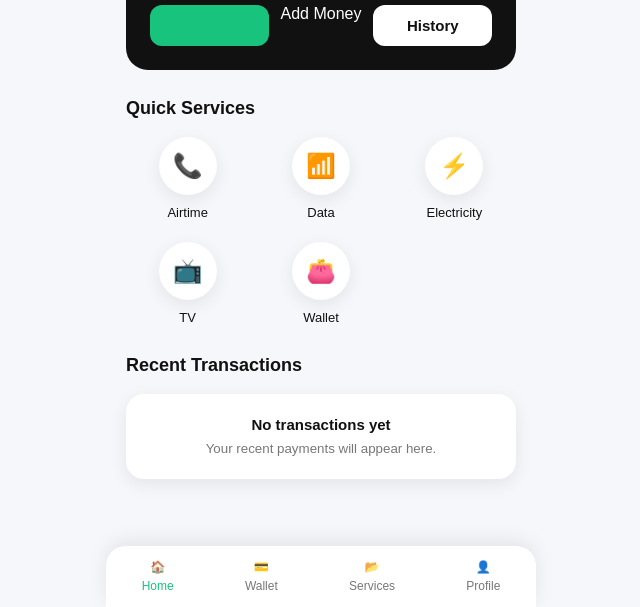
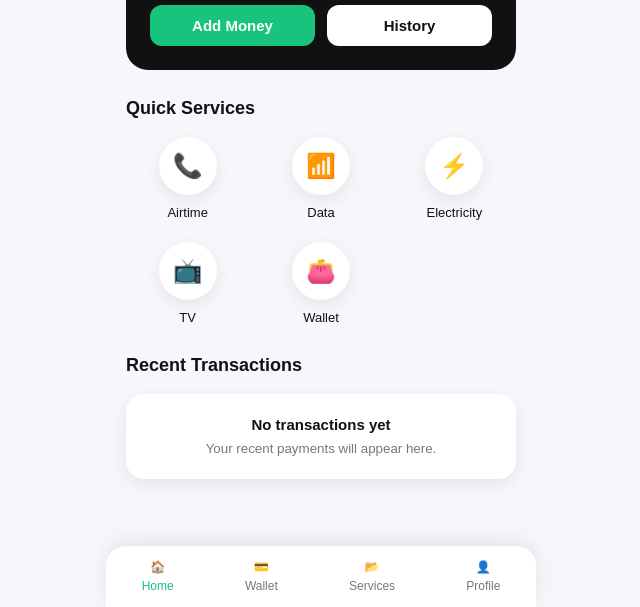
Before and after one commit to chimuanya011/novapay, a website: page dashboard.html in a window 1280 px wide. Shown: the part 193-800 px from the top of the page, without its empty margins (319-959 px from the left). Drawn offline with Linux system fonts and the light colour scheme.

Commit message:
Fix Add Money buttun text now

```diff
--- a/dashboard.html
+++ b/dashboard.html
@@ -52,10 +52,10 @@ Wallet Balance
 </h1>
 
 <div class="wallet-actions">
+<a href="funding.html" class="green-btn">
+    Add Money
+</a>
 
-<a href="funding.html" class="green-btn"></a>
-Add Money
-</a>
 
 <a href="history.html" class="white-btn">
 History
```
